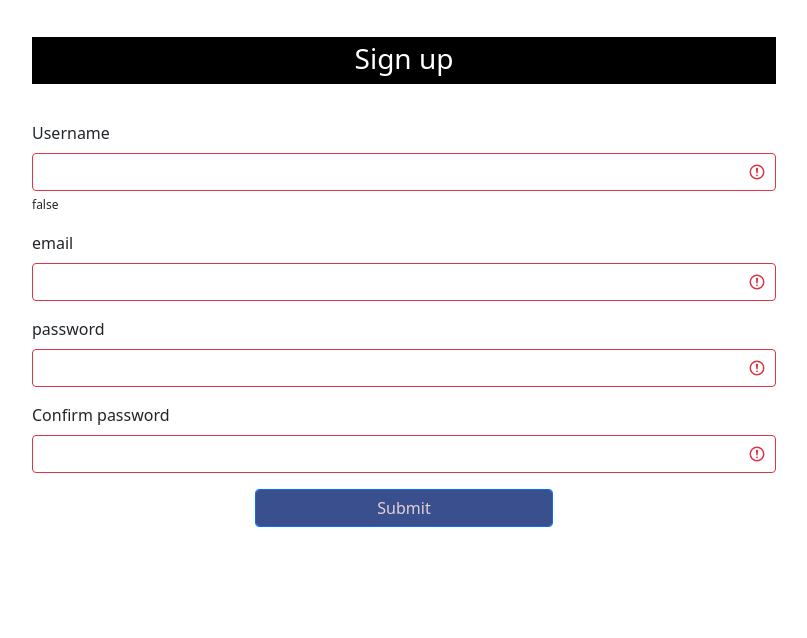
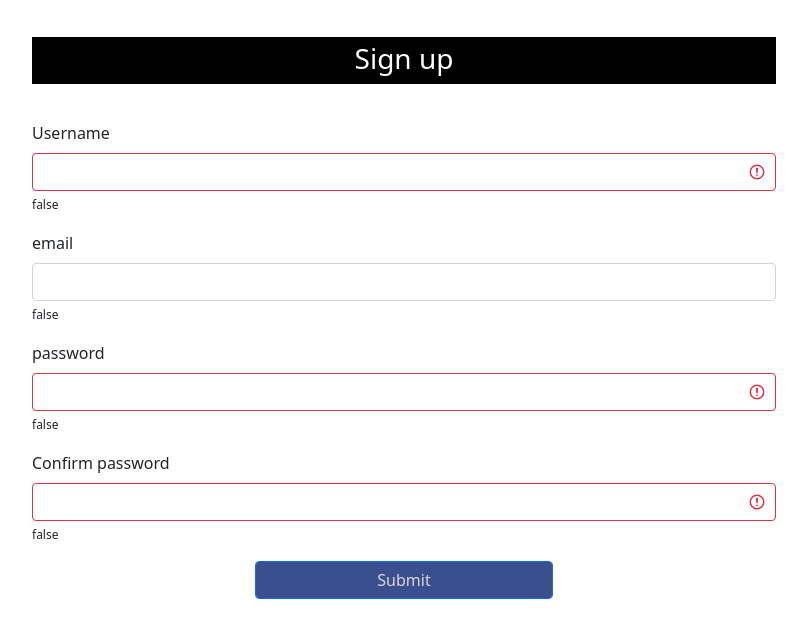
Before and after one commit to hassanfigui1/angular_forms, an Angular app in the folder angular_forms/: page / in a window 1280 px wide. Shown: the top 638 px of the page, without its empty margins (236-1043 px from the left). Built offline with nearby package versions, Linux system fonts and the light colour scheme.

Commit message:
name.invalid && name.touched

```diff
--- a/angular_forms/src/app/validation-with-visual-feedback/validation-with-visual-feedback.component.html
+++ b/angular_forms/src/app/validation-with-visual-feedback/validation-with-visual-feedback.component.html
@@ -8,15 +8,18 @@
         </div>
         <div class="form-group mb-3">
             <label class="form-label">email</label>
-            <input type="email" required minlength="8" #email="ngModel" ngModel [class.is-invalid]="email.invalid" name="email" class="form-control">
+            <input type="email" required minlength="8" #email="ngModel" ngModel [class.is-invalid]="email.invalid && email.touched" name="email" class="form-control">
+            <label class="check">{{email.valid}}</label>
         </div>
         <div class="form-group mb-3">
             <label class="form-label">password</label>
             <input type="password" #psw="ngModel" minlength="2" ngModel [class.is-invalid]="psw.invalid" required name="psw" class="form-control">
+            <label class="check">{{psw.valid}}</label>
         </div>
         <div class="form-group mb-3">
             <label class="form-label">Confirm password</label>
             <input type="password" minlength="2" required #c_psw="ngModel" ngModel [class.is-invalid]="c_psw.invalid" name="c_psw" class="form-control">
+            <label class="check">{{c_psw.valid}}</label>
         </div>
         <div class="form-group">
             <input type="submit" required  class="form-control btn btn-primary">
```
